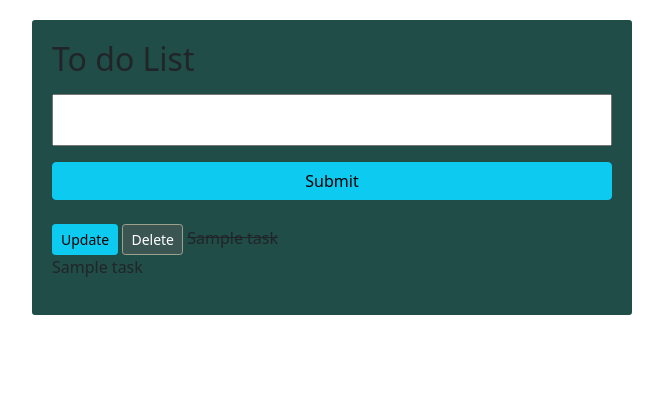
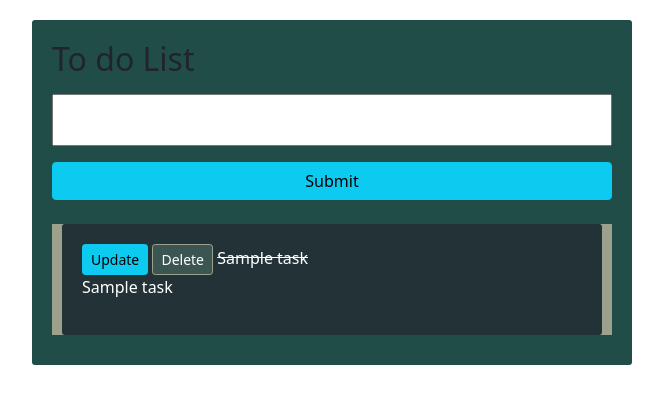
Before and after one commit to Cencious/to_dolist, a Django app: template task/templates/task/list.html in a window 1280 px wide. Shown: the top 404 px of the page, without its empty margins (308-971 px from the left). Run offline with Django 4.2, Linux system fonts and the light colour scheme; the template is opened without the code that fills it: values that come from a table or form of the project are taken from there, others are empty; tables that the repository leaves empty hold one stand-in row (values such as "Sample post"); form fields are guessed from the names that the template uses.

Commit message:
add todo-list styling

```diff
--- a/task/templates/task/list.html
+++ b/task/templates/task/list.html
@@ -33,6 +33,9 @@
         font-size: 16px;
         box-shadow: 0px -1px 10px -4px rgba(0,0,0,0,0.75);
     }
+    .todo-list{
+        background-color: #9ca18d;
+    }
     .btn-danger{
         background-color: #3b5553;
         border-color: #9ca18d;
@@ -46,8 +49,9 @@
         {{form.title}}
         <input class="btn btn-info" type="submit" name="create Task">
     </form>
+        <div class = "todo-list">
         {%for task in tasks %}
-    <div>
+        <div class = "item-row">
             <a class="btn btn-sm btn-info" href="{% url 'update_task' task.id  %}">Update</a>
             <a class="btn btn-sm btn-danger" href="{% url 'delete' task.id  %}">Delete</a>
 
@@ -61,3 +65,4 @@
         </div>
         {% endfor%}
     </div>
+</div>
```
Lines whose indentation alone changed are shown as unchanged.
